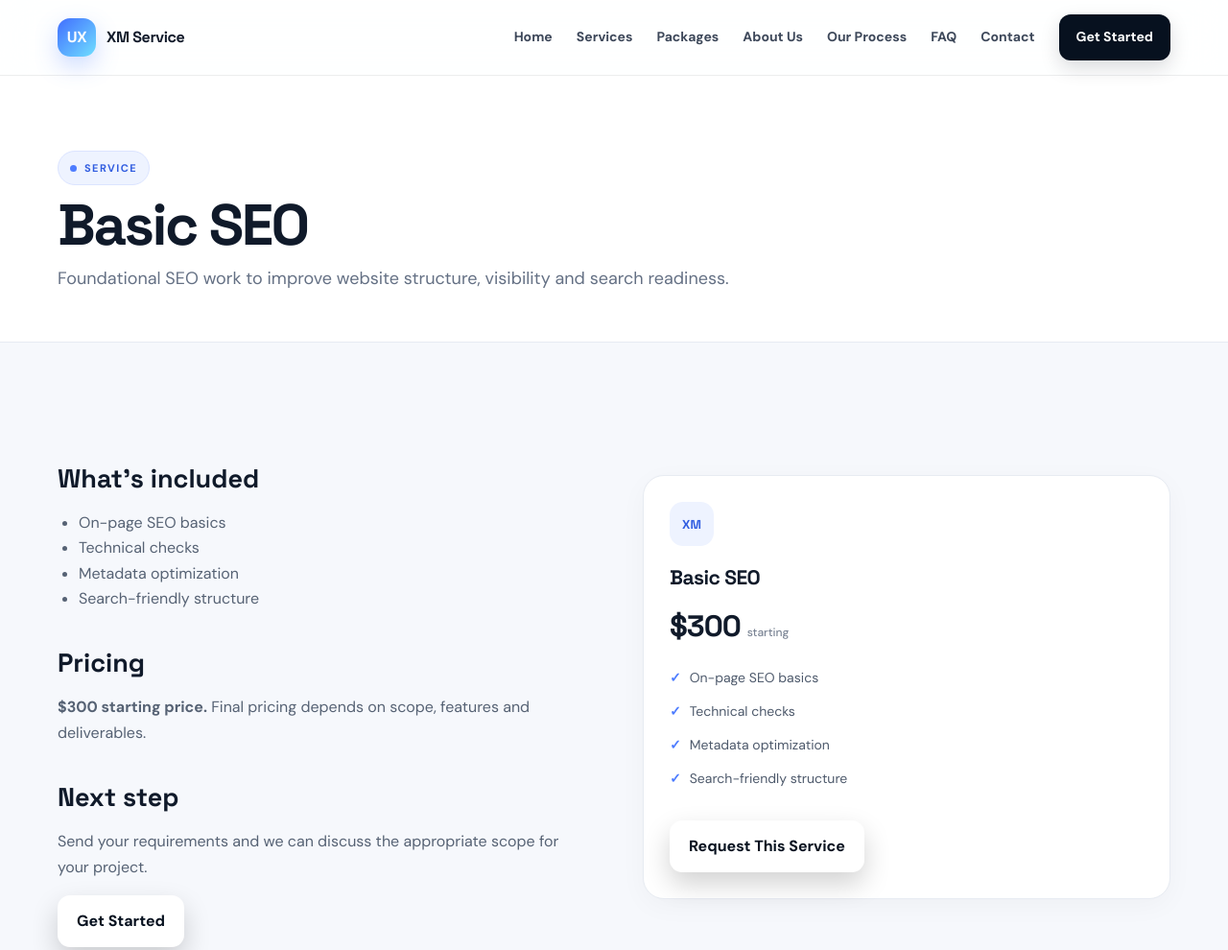
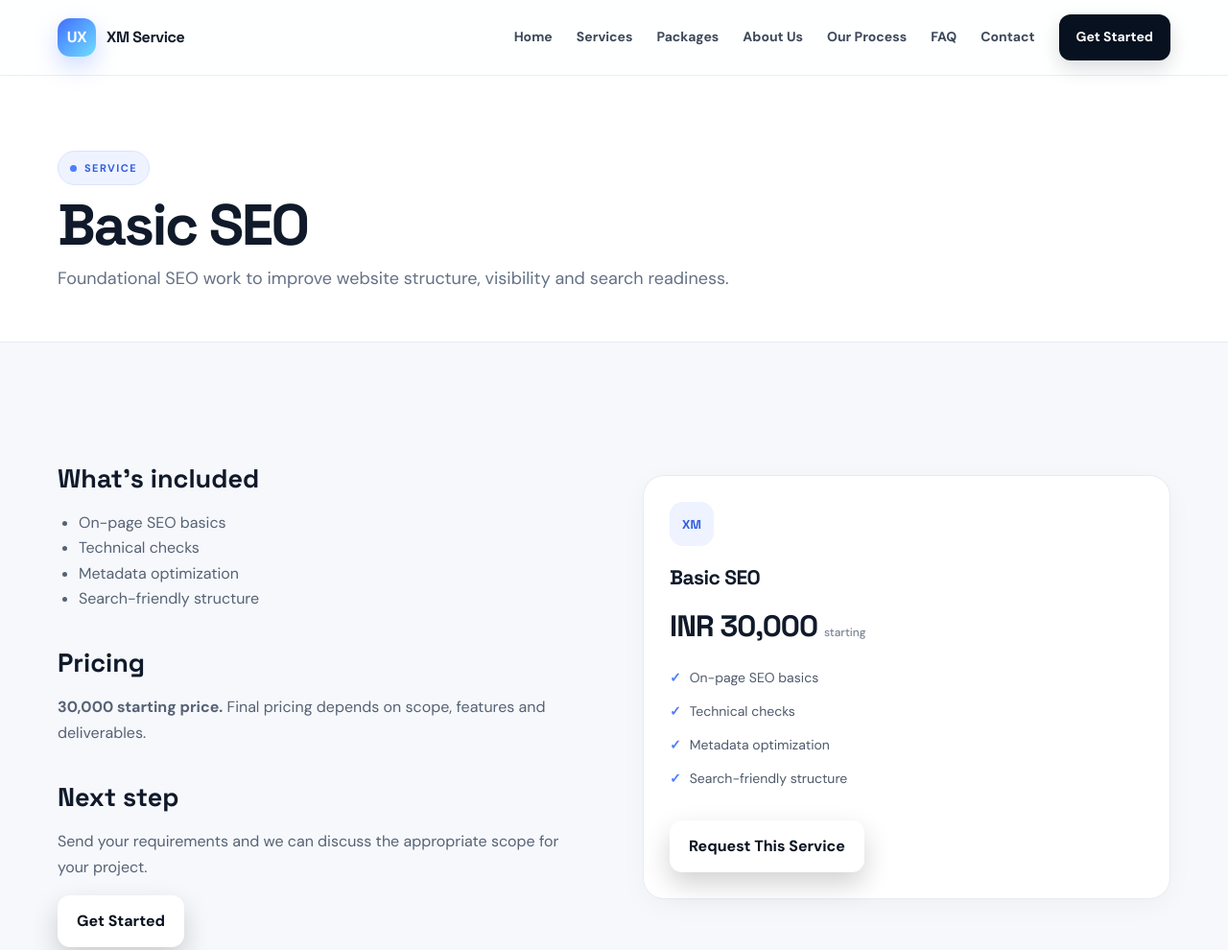
Before and after one commit to prateekgrewal123/uxdigitalgroup, a plain HTML site: page seo-services.html in a window 1280 px wide. Shown: the top 990 px of the page at 96% size. Drawn offline with Linux system fonts and the light colour scheme.

Commit message:
Update seo-services.html

```diff
--- a/seo-services.html
+++ b/seo-services.html
@@ -2,7 +2,7 @@
 <title>Basic SEO | XM Service</title><meta name="description" content="Digital marketing and technology services from XM SERVICE (GST Number - 06ELLPR9167R1ZR).">
 <link rel="stylesheet" href="assets/style.css"></head><body><header><div class="container"><div class="nav"><a class="logo" href="index.html"><span class="mark">UX</span><span>XM Service</span></a><nav class="links"><a class="" href="index.html">Home</a><a class="" href="services.html">Services</a><a class="" href="packages.html">Packages</a><a class="" href="about.html">About Us</a><a class="" href="process.html">Our Process</a><a class="" href="faq.html">FAQ</a><a class="" href="contact.html">Contact</a><a class="nav-cta" href="contact.html">Get Started</a></nav><button class="menu" data-menu aria-label="Open menu">☰</button></div></div></header>
 <main><section class="page-hero"><div class="container"><span class="eyebrow">Service</span><h1>Basic SEO</h1><p>Foundational SEO work to improve website structure, visibility and search readiness.</p></div></section>
-<section><div class="container split"><div class="prose"><h2>What’s included</h2><ul><li>On-page SEO basics</li><li>Technical checks</li><li>Metadata optimization</li><li>Search-friendly structure</li></ul><h2>Pricing</h2><p><strong>$300 starting price.</strong> Final pricing depends on scope, features and deliverables.</p><h2>Next step</h2><p>Send your requirements and we can discuss the appropriate scope for your project.</p><a class="btn primary" href="contact.html">Get Started</a></div><div class="card"><div class="icon">XM</div><h3>Basic SEO</h3><div class="price">$300 <small>starting</small></div><ul class="list"><li>On-page SEO basics</li><li>Technical checks</li><li>Metadata optimization</li><li>Search-friendly structure</li></ul><a class="btn primary" href="contact.html">Request This Service</a></div></div></section></main>
+<section><div class="container split"><div class="prose"><h2>What’s included</h2><ul><li>On-page SEO basics</li><li>Technical checks</li><li>Metadata optimization</li><li>Search-friendly structure</li></ul><h2>Pricing</h2><p><strong>30,000 starting price.</strong> Final pricing depends on scope, features and deliverables.</p><h2>Next step</h2><p>Send your requirements and we can discuss the appropriate scope for your project.</p><a class="btn primary" href="contact.html">Get Started</a></div><div class="card"><div class="icon">XM</div><h3>Basic SEO</h3><div class="price">INR 30,000 <small>starting</small></div><ul class="list"><li>On-page SEO basics</li><li>Technical checks</li><li>Metadata optimization</li><li>Search-friendly structure</li></ul><a class="btn primary" href="contact.html">Request This Service</a></div></div></section></main>
 <footer><div class="container"><div class="footer-grid">
 <div class="footer-brand"><a class="logo" href="index.html"><span class="mark">UX</span><span>XM SERVICE (GST Number - 06ELLPR9167R1ZR)</span></a>
 <p>Digital marketing and technology services for businesses seeking practical, modern solutions.</p></div>
```
